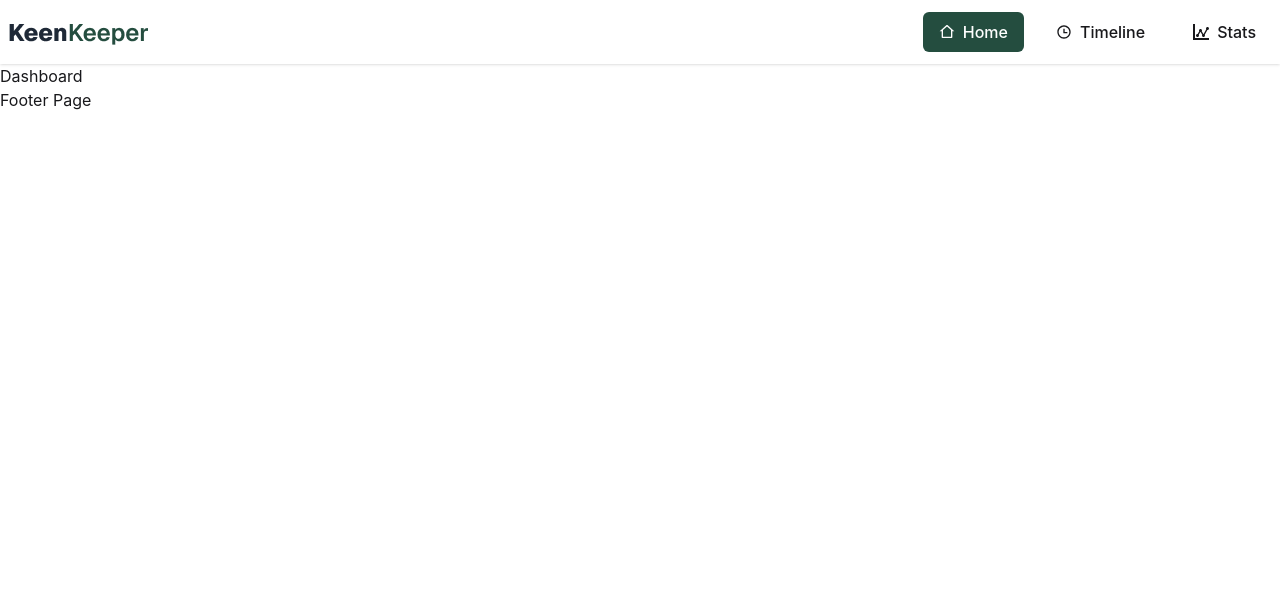
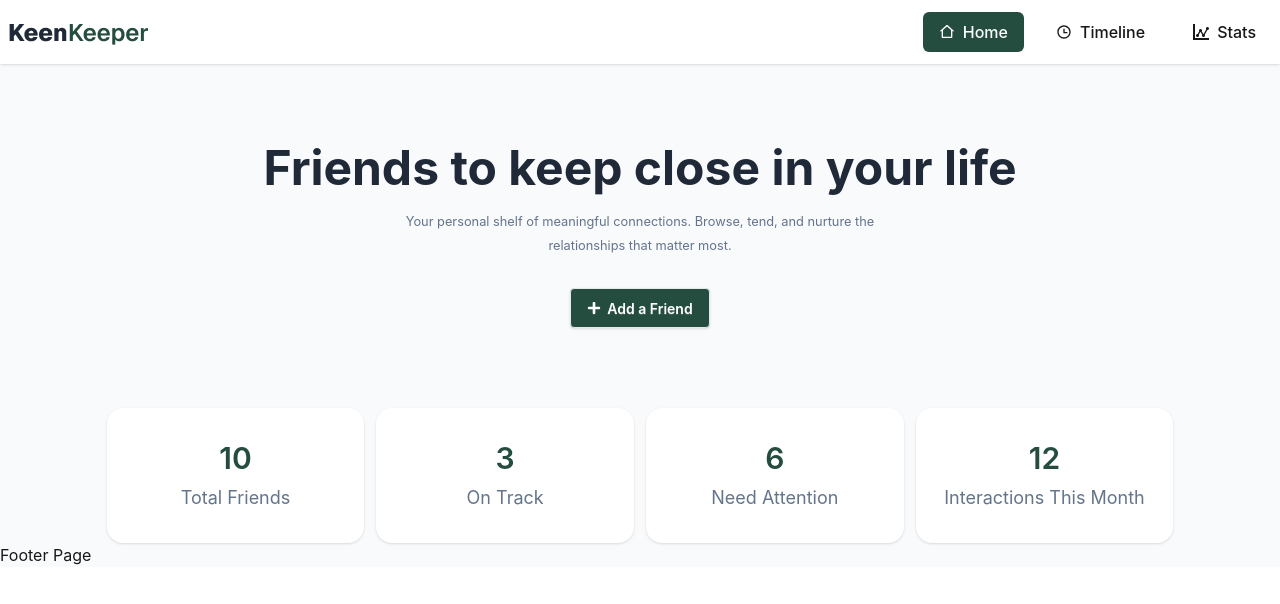
Before and after one commit to MRrana26/assignment-7, a React (Vite) app: page / in a window 1280 px wide. Shown: the top 604 px of the page. Built offline with nearby package versions, Linux system fonts and the light colour scheme.

Commit message:
banner section added and i try to designing like figma

```diff
--- a/index.html
+++ b/index.html
@@ -6,7 +6,7 @@
     <meta name="viewport" content="width=device-width, initial-scale=1.0" />
     <title>assignment-7</title>
   </head>
-  <body>
+  <body style="background-color: #F8FAFC;">
     <div id="root"></div>
     <script type="module" src="/src/main.jsx"></script>
   </body>
--- /dev/null
+++ b/src/components/banner/Banner.jsx
@@ -0,0 +1,39 @@
+import React from 'react';
+import { FaPlus } from 'react-icons/fa';
+
+const Banner = () => {
+    return (
+        <div className='w-10/12 mx-auto'>
+            <div className='text-center py-20'>
+                <h1 className=' text-[#1F2937] text-5xl font-bold'>Friends to keep close in your life</h1>
+                <p className='text-[#64748B] mt-4'><small>Your personal shelf of meaningful connections. Browse, tend, and nurture the <br /> relationships that matter most.</small></p>
+                <button className='mt-8 btn bg-[#244D3F] shadow-sm text-white'><FaPlus /> Add a Friend</button>
+            </div>
+
+            <div className='grid grid-cols-4 gap-3'>
+                <div className='text-center bg-white rounded-2xl space-y-2 py-8 shadow-sm'>
+                    <h1 className='text-3xl font-semibold text-[#244D3F]'>10</h1>
+                    <p className='text-[18px] text-[#64748B]'>Total Friends</p>
+                </div>
+
+                <div className='text-center bg-white rounded-2xl space-y-2 py-8 shadow-sm'>
+                    <h1 className='text-3xl font-semibold text-[#244D3F]'>3</h1>
+                    <p className='text-[18px] text-[#64748B]'>On Track</p>
+                </div>
+
+                <div className='text-center bg-white rounded-2xl space-y-2 py-8 shadow-sm'>
+                    <h1 className='text-3xl font-semibold text-[#244D3F]'>6</h1>
+                    <p className='text-[18px] text-[#64748B]'>Need Attention</p>
+                </div>
+
+                <div className='text-center bg-white rounded-2xl space-y-2 py-8 shadow-sm'>
+                    <h1 className='text-3xl font-semibold text-[#244D3F]'>12</h1>
+                    <p className='text-[18px] text-[#64748B]'>Interactions This Month</p>
+                </div>
+            </div>
+
+        </div>
+    );
+};
+
+export default Banner;
--- a/src/components/dashboard/Dashboard.jsx
+++ b/src/components/dashboard/Dashboard.jsx
@@ -1,10 +1,11 @@
 import React from 'react';
+import Banner from '../banner/Banner';
 
 const Dashboard = () => {
     return (
-        <div>
-            Dashboard
-        </div>
+        <>
+        <Banner />
+        </>
     );
 };
 
```
Also changed, not shown: src/index.css (line endings or trailing spaces).
